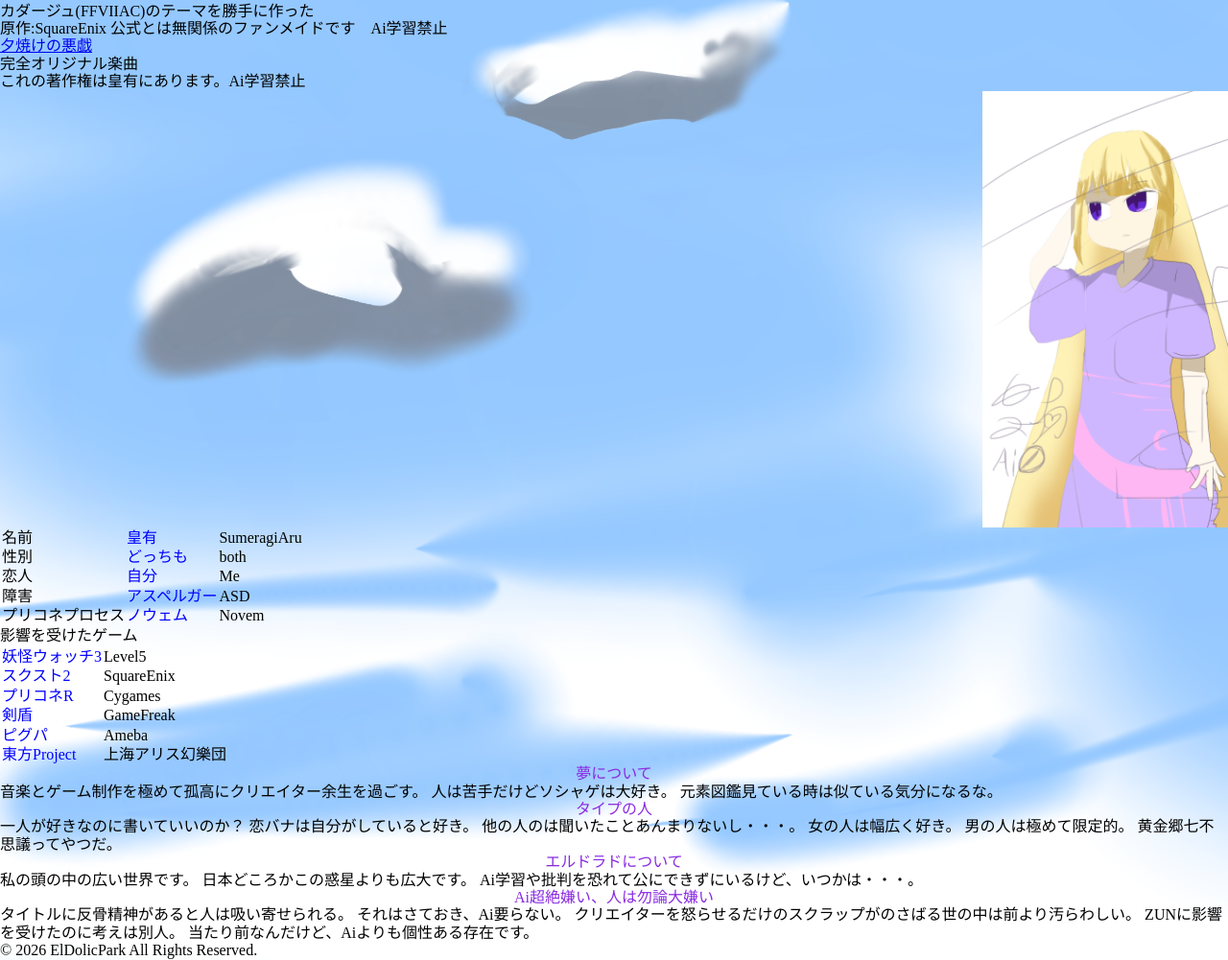
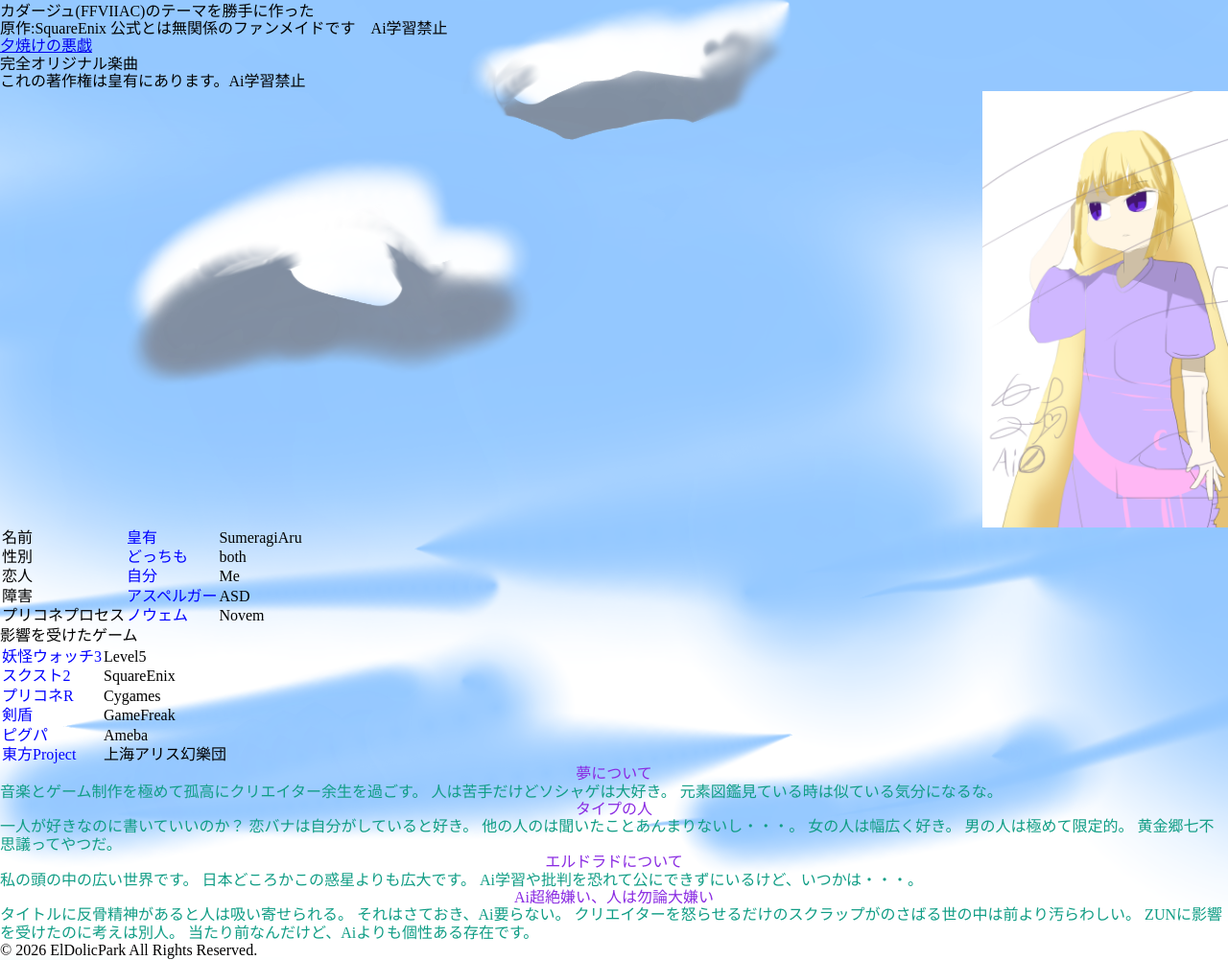
Before and after one commit to Ami818/Kadai32, a plain HTML site: page index.html in a window 1280 px wide. Shown: the part 117-1118 px from the top of the page at 96% size. Drawn offline with Linux system fonts and the light colour scheme; a web font is replaced by a local one.

Commit message:
[Work]エメラルドグリーン追加

```diff
--- a/index.html
+++ b/index.html
@@ -68,7 +68,7 @@
             <div>
                 <table>
                     <tr>
-                        <thead>
+                        <thead class = "eme">
                             影響を受けたゲーム</thead>
                     </tr>
                     <tr>
@@ -101,26 +101,29 @@
         <section>
             <div>
                 <p class = "title">夢について</p>
-                音楽とゲーム制作を極めて孤高にクリエイター余生を過ごす。
+                <p class = "eme">音楽とゲーム制作を極めて孤高にクリエイター余生を過ごす。
                 人は苦手だけどソシャゲは大好き。
-                元素図鑑見ている時は似ている気分になるな。
+                元素図鑑見ている時は似ている気分になるな。</p>
                 <p class = "title">タイプの人</p>
-                一人が好きなのに書いていいのか？
+                <p class = "eme">一人が好きなのに書いていいのか？
                 恋バナは自分がしていると好き。
                 他の人のは聞いたことあんまりないし・・・。
                 女の人は幅広く好き。
                 男の人は極めて限定的。
-                黄金郷七不思議ってやつだ。
+                黄金郷七不思議ってやつだ。</p>
+
                 <p class = "title">エルドラドについて</p>
-                私の頭の中の広い世界です。
+                <p class = "eme">私の頭の中の広い世界です。
                 日本どころかこの惑星よりも広大です。
-                Ai学習や批判を恐れて公にできずにいるけど、いつかは・・・。
+                Ai学習や批判を恐れて公にできずにいるけど、いつかは・・・。</p>
+
                 <p class = "title">Ai超絶嫌い、人は勿論大嫌い</p>
-                タイトルに反骨精神があると人は吸い寄せられる。
+                <p class = "eme">タイトルに反骨精神があると人は吸い寄せられる。
                 それはさておき、Ai要らない。
                 クリエイターを怒らせるだけのスクラップがのさばる世の中は前より汚らわしい。
                 ZUNに影響を受けたのに考えは別人。
-                当たり前なんだけど、Aiよりも個性ある存在です。
+                当たり前なんだけど、Aiよりも個性ある存在です。</p>
+
 
             </div>
         </section>
--- a/style.css
+++ b/style.css
@@ -50,6 +50,9 @@ img{
 {
     color: blue;
 }
+.eme{
+    color:rgb(16, 157, 133);
+}
 body{
     background-image: url(./ocean.png);
     background-repeat: no-repeat;
```
